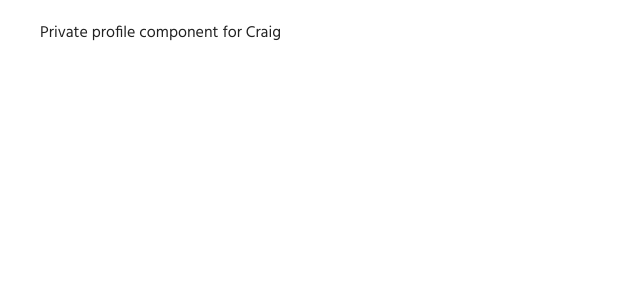
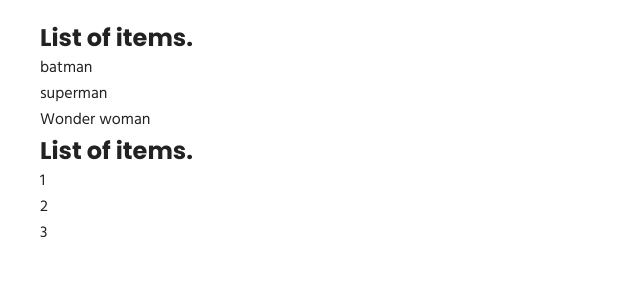
Before and after one commit to Dangereye/react-typescript-tut, a React (Create React App) app: page / in a window 1280 px wide. Shown: the top 300 px of the page, without its empty margins (0-640 px from the left). Built offline with nearby package versions, Linux system fonts and the light colour scheme.

Commit message:
Added GenList component (Generic props).

```diff
--- a/src/App.tsx
+++ b/src/App.tsx
@@ -23,6 +23,7 @@ import User3 from "./components/context/User3";
 import { Counter2 } from "./components/class/Counter2";
 import AuthPrivate from "./components/auth/AuthPrivate";
 import AuthProfile from "./components/auth/AuthProfile";
+import GenList from "./components/generics/GenList";
 
 function App() {
   const personName = {
@@ -65,7 +66,12 @@ function App() {
           <User3 />
         </UserContextProvider> */}
         {/* <Counter2 message="The count value is " /> */}
-        <AuthPrivate isLoggedIn={true} component={AuthProfile} />
+        {/* <AuthPrivate isLoggedIn={true} component={AuthProfile} /> */}
+        <GenList
+          items={["batman", "superman", "Wonder woman"]}
+          onClick={(item) => console.log(item)}
+        />
+        <GenList items={[1, 2, 3]} onClick={(item) => console.log(item)} />
       </main>
     </div>
   );
--- /dev/null
+++ b/src/components/generics/GenList.tsx
@@ -0,0 +1,20 @@
+type GenListProps<T> = {
+  items: T[];
+  onClick: (value: T) => void;
+};
+
+export default function GenList<T extends string | number>({
+  items,
+  onClick,
+}: GenListProps<T>) {
+  return (
+    <div>
+      <h2>List of items.</h2>
+      {items.map((item, i) => (
+        <div key={i} onClick={() => onClick(item)}>
+          {item}
+        </div>
+      ))}
+    </div>
+  );
+}
```
